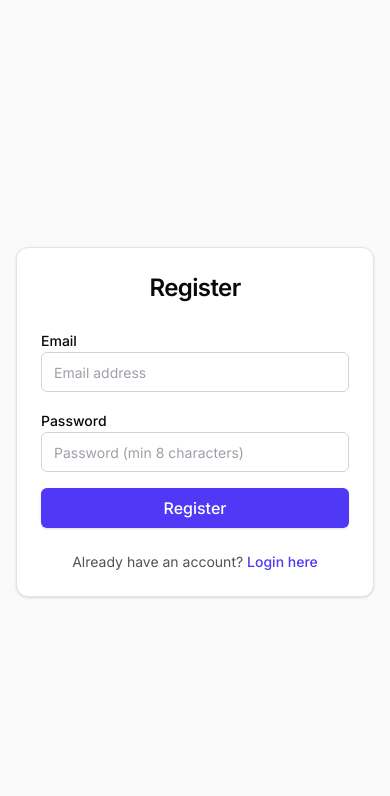
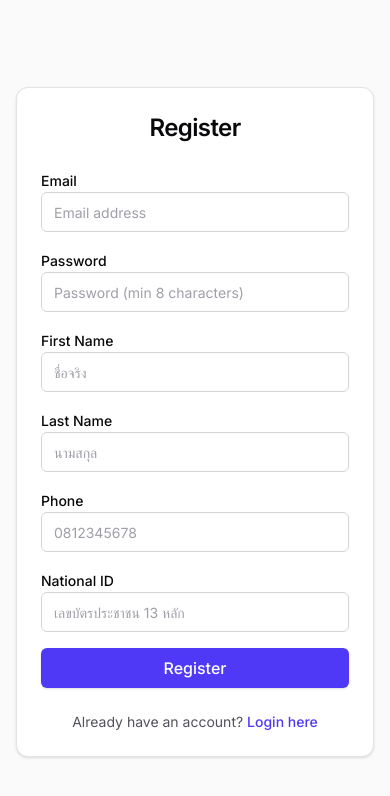
Before and after one commit to Anuphap2/ticket-frontend, a Next.js app: page /register in a window 390 px wide. Shown: the top 796 px of the page. Built offline with nearby package versions, Linux system fonts and the light colour scheme; no server answers.

Commit message:
feat: add input fields for first name, last name, phone, and national ID in registration form

```diff
--- a/src/app/(auth)/register/page.tsx
+++ b/src/app/(auth)/register/page.tsx
@@ -74,7 +74,59 @@ export default function RegisterPage() {
                                 })}
                             />
                         </div>
-                        <Button type="submit" className="w-full" isLoading={isLoading}>
+                        <div className="space-y-2">
+    <Input
+      label="First Name"
+      placeholder="ชื่อจริง"
+      error={errors.firstName?.message as string}
+      {...register('firstName', {
+        required: 'First name is required',
+      })}
+    />
+  </div>
+
+  <div className="space-y-2">
+    <Input
+      label="Last Name"
+      placeholder="นามสกุล"
+      error={errors.lastName?.message as string}
+      {...register('lastName', {
+        required: 'Last name is required',
+      })}
+    />
+  </div>
+
+  <div className="space-y-2">
+    <Input
+      label="Phone"
+      placeholder="0812345678"
+      error={errors.phone?.message as string}
+      {...register('phone', {
+        required: 'Phone is required',
+        pattern: {
+          value: /^0[0-9]{9}$/,
+          message: 'Phone must be 10 digits',
+        },
+      })}
+    />
+  </div>
+
+  <div className="space-y-2">
+    <Input
+      label="National ID"
+      type="password"
+      placeholder="เลขบัตรประชาชน 13 หลัก"
+      error={errors.nationalId?.message as string}
+      {...register('nationalId', {
+        required: 'National ID is required',
+        pattern: {
+          value: /^[0-9]{13}$/,
+          message: 'National ID must be 13 digits',
+        },
+      })}
+    />
+  </div>
+<Button type="submit" className="w-full" isLoading={isLoading}>
                             Register
                         </Button>
                     </form>
```
